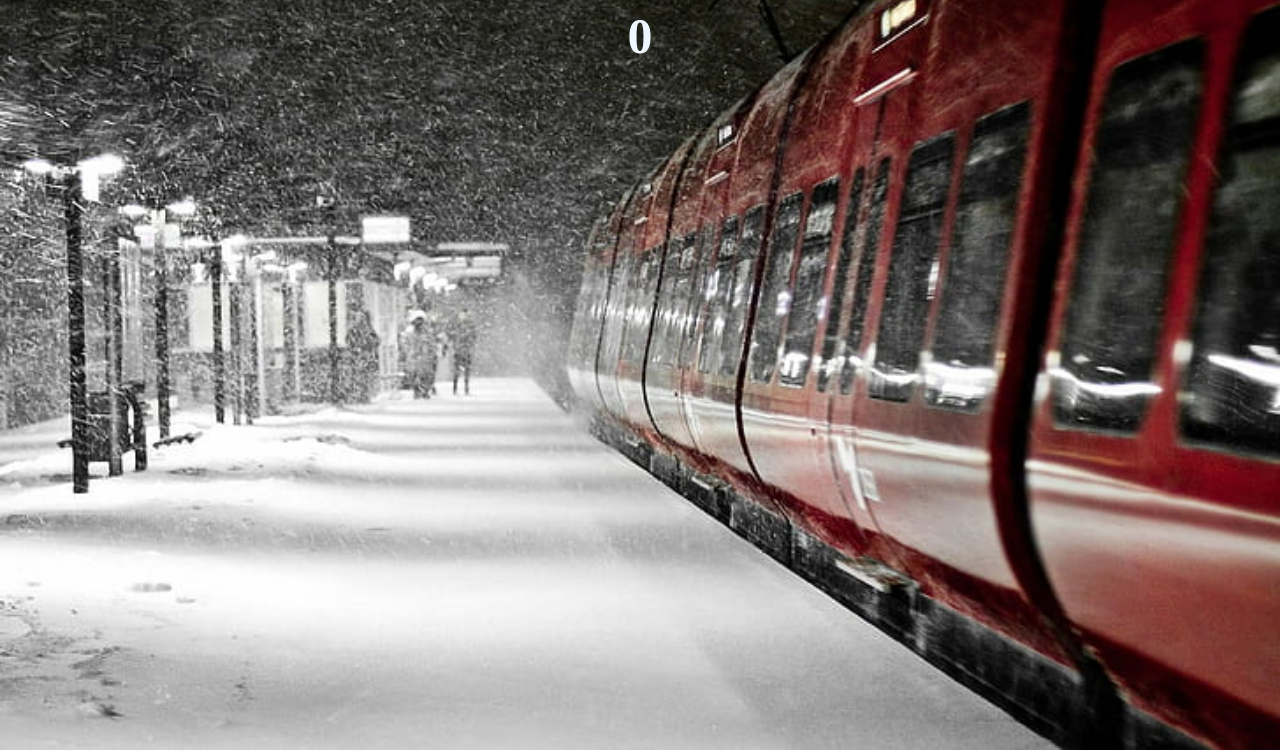
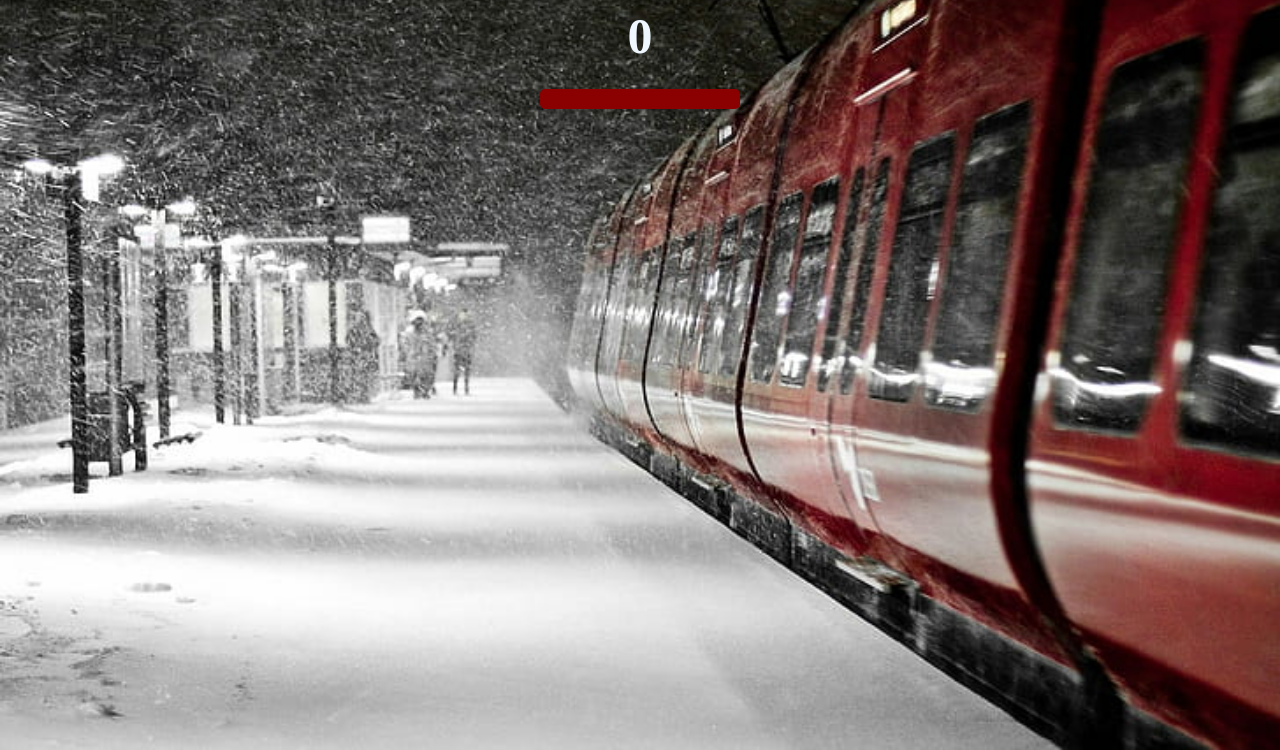
Before and after one commit to gobardhanm/passenger-counter, a plain HTML site: page index.html in a window 1280 px wide. Shown: the part 50-800 px from the top of the page. Drawn offline with Linux system fonts and the light colour scheme.

Commit message:
passenger-counter added

```diff
--- a/index.html
+++ b/index.html
@@ -10,6 +10,7 @@
 <body>
     <h1>People entered:</h1>
     <h2 id="count" class="el">0</h2>
+    <button id="increment-btn"></button>
     <script src="index.js"></script>
 </body>
 </html>
```
